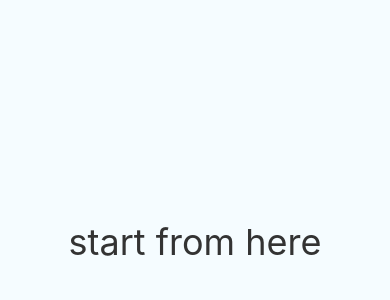
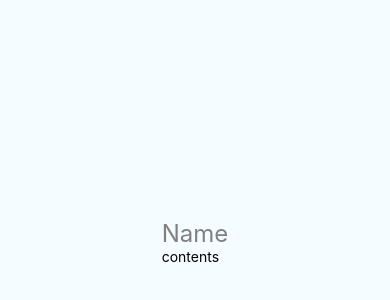
Before and after one commit to januswel/rn-hooks, a React Native app: screen / in a window 390 px wide. Shown: the part 180-480 px from the top of the page. Built offline with nearby package versions, Linux system fonts and the light colour scheme.

Commit message:
:sparkles: add Row component

```diff
--- a/index.js
+++ b/index.js
@@ -1,5 +1,3 @@
-/** @format */
-
 import {AppRegistry} from 'react-native'
 import App from './src/App'
 import {name as appName} from './app.json'
--- a/src/App.js
+++ b/src/App.js
@@ -4,14 +4,7 @@ import {
   Text,
   View,
 } from 'react-native'
-
-export default (props) => {
-  return (
-    <View style={styles.container}>
-      <Text style={styles.label}>start from here</Text>
-    </View>
-  )
-}
+import Row from './Row'
 
 const styles = StyleSheet.create({
   container: {
@@ -20,9 +13,14 @@ const styles = StyleSheet.create({
     alignItems: 'center',
     backgroundColor: '#F5FCFF',
   },
-  label: {
-    textAlign: 'center',
-    fontSize: 36,
-    color: '#333333',
-  },
 })
+
+export default props => {
+  return (
+    <View style={styles.container}>
+      <Row label='Name'>
+        <Text>contents</Text>
+      </Row>
+    </View>
+  )
+}
--- /dev/null
+++ b/src/Row.js
@@ -0,0 +1,22 @@
+import React from 'react'
+import {
+  StyleSheet,
+  Text,
+  View,
+} from 'react-native'
+
+const styles = StyleSheet.create({
+  label: {
+    fontSize: 24,
+    color: 'gray',
+  },
+})
+
+export default props => {
+  return (
+    <View>
+      <Text style={styles.label}>{props.label}</Text>
+      {props.children}
+    </View>
+  )
+}
```
